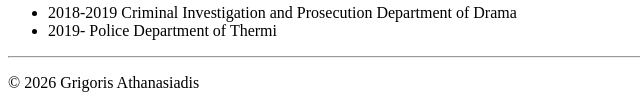
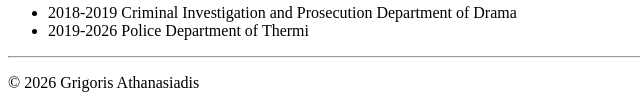
Before and after one commit to gregaths/html-portofolio, a plain HTML site: page index.html in a window 1280 px wide. Shown: the part 1258-1363 px from the top of the page, 0-640 px from the left. Drawn offline with Linux system fonts and the light colour scheme.

Commit message:
Update police department timeline to include end year

```diff
--- a/index.html
+++ b/index.html
@@ -59,7 +59,7 @@ security: threats, opportunities, and outlooks for European LE - CEPOL</li>
         <li>2015-1017  Criminal Investigation and Prosecution Department of Drama</li>
         <li>2017-2018  Riot Police Kos Island</li>
         <li>2018-2019  Criminal Investigation and Prosecution Department of Drama</li>
-        <li>2019-      Police Department of Thermi</li>
+        <li>2019-2026  Police Department of Thermi</li>
     </ul>
     <hr/>
 </body>
```
